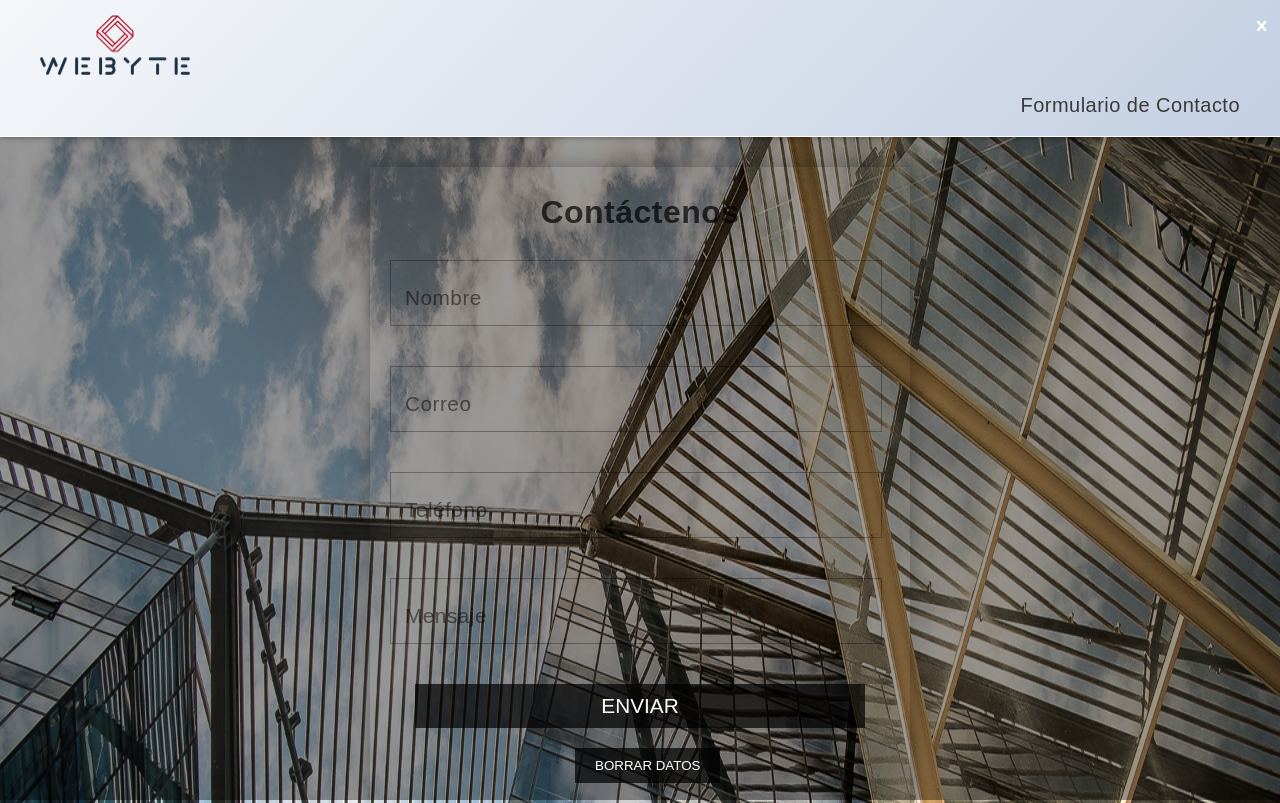
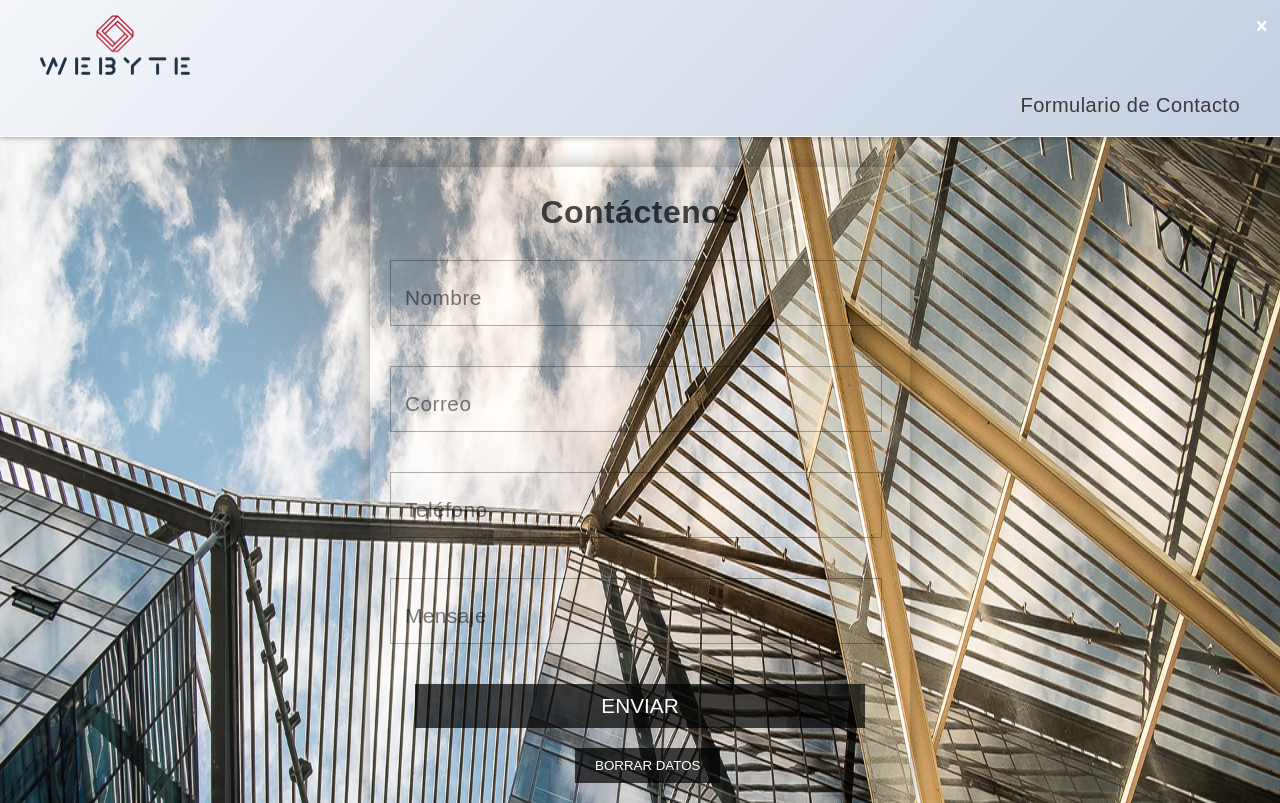
Before and after one commit to Daniela-Flores/4IV8_PROYECTO_AULA_Equipo2, a PHP site: page /formulario.html in a window 1280 px wide. Run offline with PHP 8.4, Linux system fonts and the light colour scheme; some web fonts are replaced.

Commit message:
sin capa

```diff
--- a/CSS/estilocris.css
+++ b/CSS/estilocris.css
@@ -30,14 +30,6 @@ body{
     cursor: pointer;
 }
 
-.capa{
-    position: absolute;
-    width: 100%;
-    height: 100vh;
-    background: rgba(0,0,0,0.4);
-    z-index: -1;
-    top: 0; left: 0;
-}
 
 .title{
     padding: 15px 40px;
```
